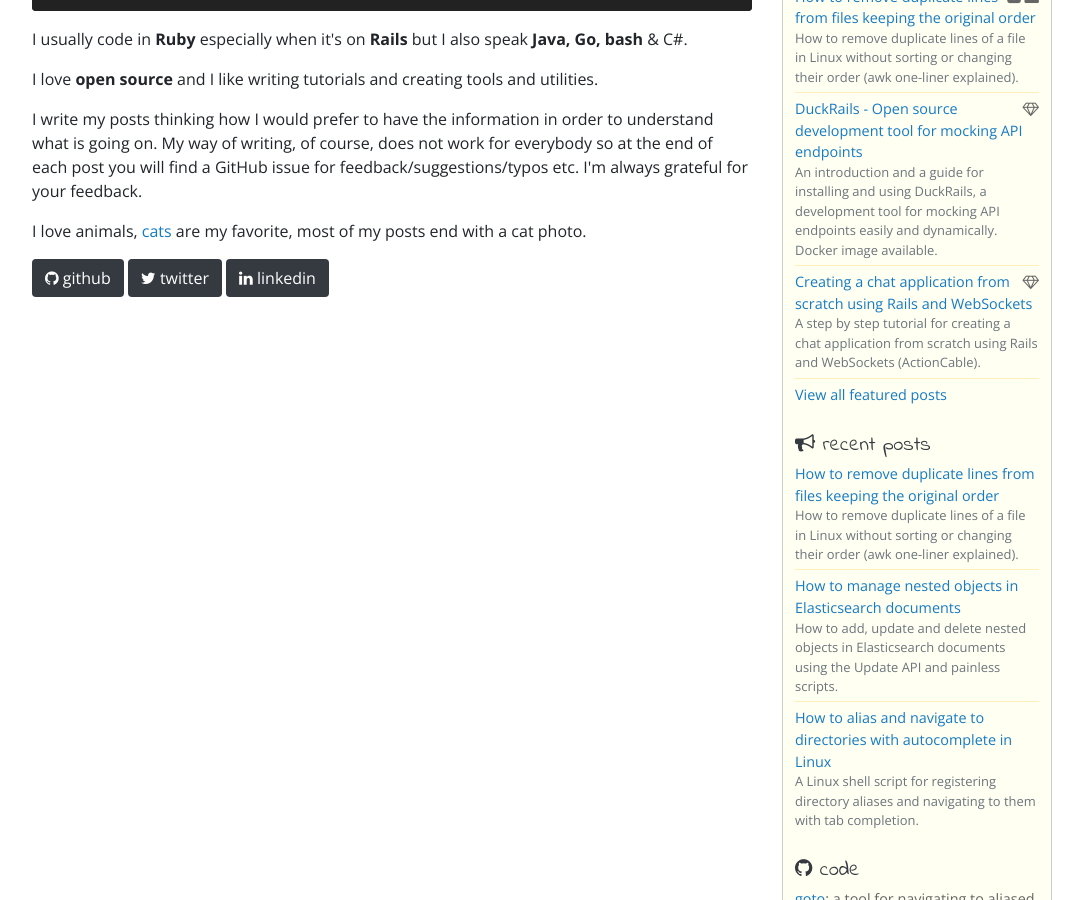
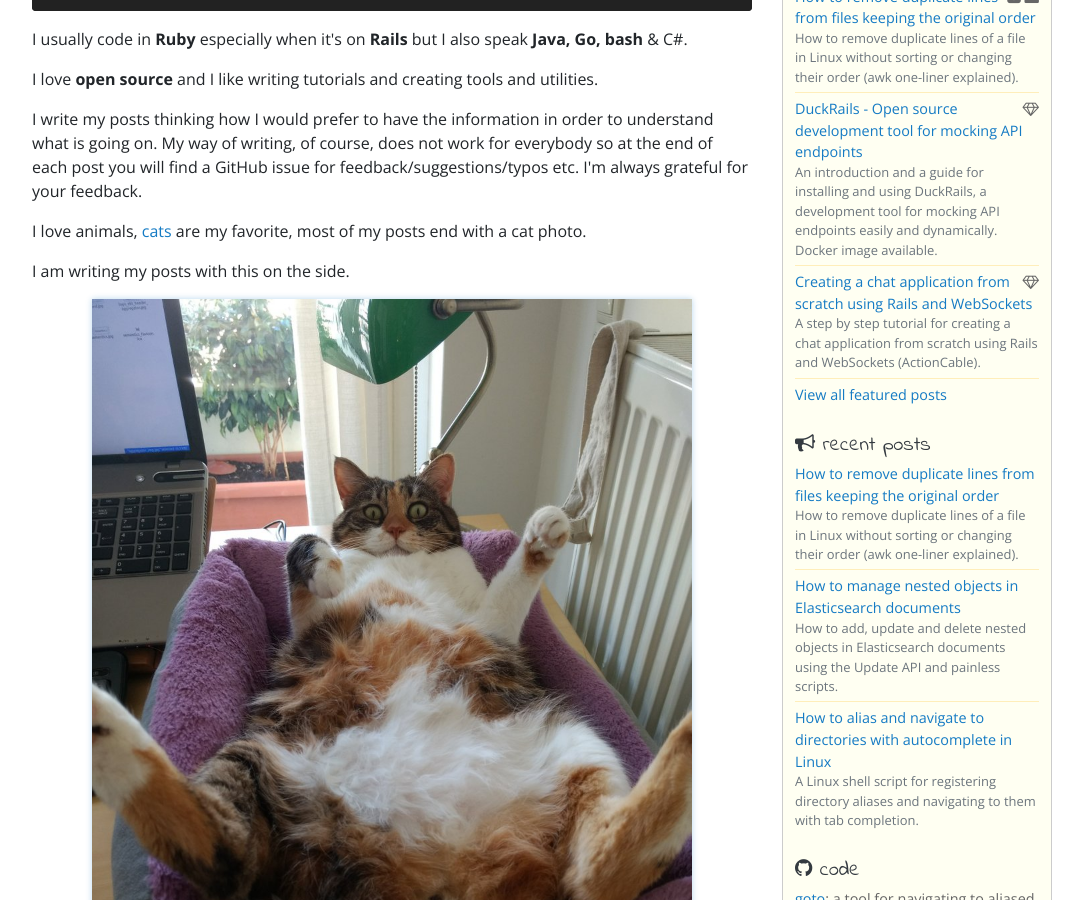
Before and after one commit to iridakos/iridakos.github.io, a Jekyll site: the page built from _pages/10-about.html, in a window 1280 px wide and 900 px high, scrolled down 572 px. Shown: the whole window, without its empty margins (173-1256 px from the left). Built offline with Jekyll 4.4.1, drawn with Linux system fonts in a browser that asks for light colours; nearby versions of some CDN libraries; comment, search, counter and statistics services are not loaded.

Commit message:
working with irida

```diff
--- a/_pages/10-about.html
+++ b/_pages/10-about.html
@@ -49,6 +49,10 @@
 
     <p>I love animals, <a href="https://iridakos.com/cat-photos">cats</a> are my favorite, most of my posts end with a cat photo.</p>
 
+    <p>I am writing my posts with this on the side.</p>
+
+    <img alt="Working with this on the side" title="Working with this on the side" src="https://iridakos.com/assets/images/programming-cat/working-with-this-on-the-side.jpg">
+
     <div class="mt-3">
       <a class="btn bg-dark text-white ga-event-link" data-event-category="About links" data-event-action="click" data-event-label="GitHub" href="https://www.github.com/iridakos/"><i class="fa fa-github" aria-hidden="true"></i> github</a>
       <a class="btn bg-dark text-white ga-event-link" data-event-category="About links" data-event-action="click" data-event-label="Twitter" href="https://www.twitter.com/lazaru_s/"><i class="fa fa-twitter" aria-hidden="true"></i> twitter</a>
```
